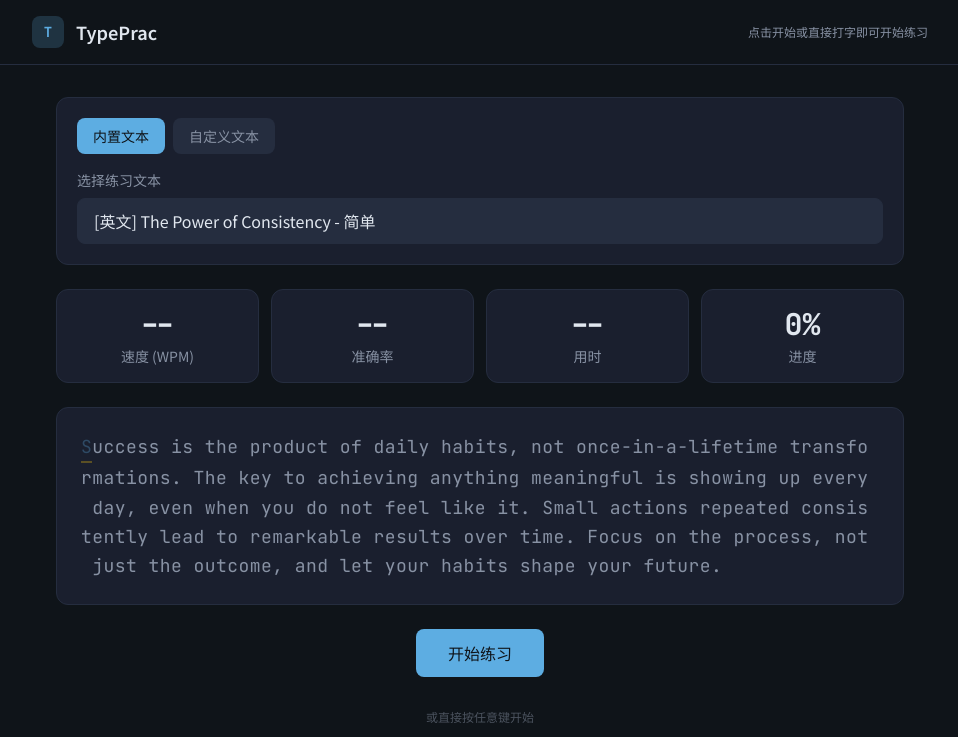
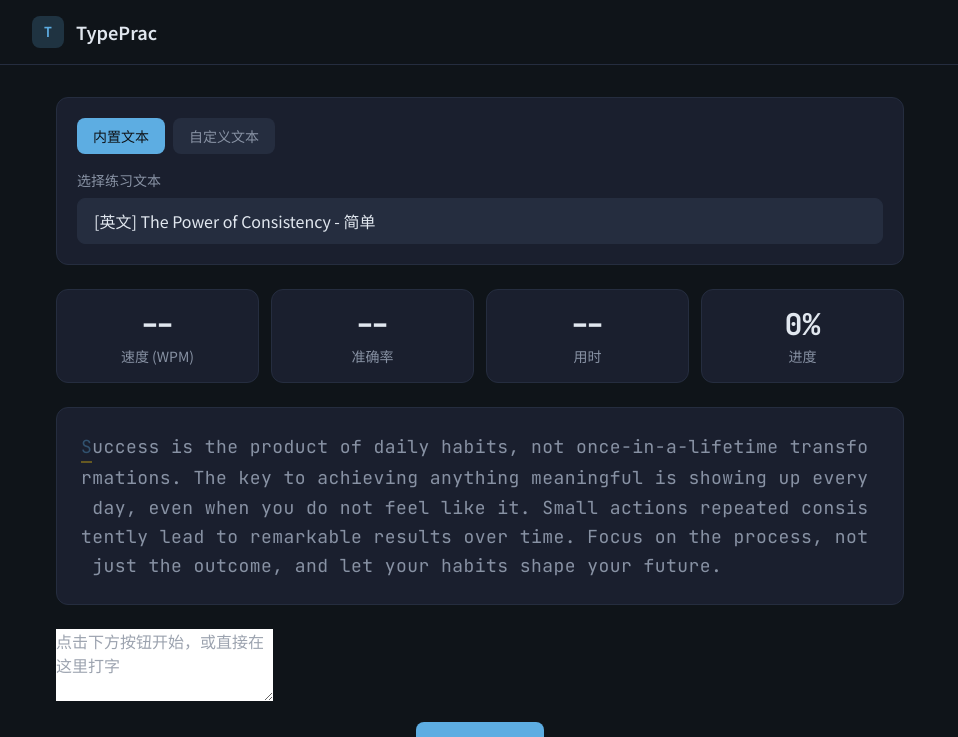
Before and after one commit to 74knhjcv9t-ship-it/typing-app, a React (Vite) app: page / in a window 1280 px wide. Shown: the top 737 px of the page, without its empty margins (160-1118 px from the left). Built offline with nearby package versions, Linux system fonts and the light colour scheme; the HTML template or start-up script is replaced by a standard one.

Commit message:
Rewrite: use visible textarea, no IME interception

```diff
--- a/src/App.tsx
+++ b/src/App.tsx
@@ -20,26 +20,11 @@ const App: React.FC = () => {
     return selectedText.content
   }, [mode, customText, selectedText])
 
-  const {
-    state,
-    composingText,
-    inputRef,
-    containerRef,
-    start,
-    reset,
-    handleKeyDown,
-    handleCompositionStart,
-    handleCompositionUpdate,
-    handleCompositionEnd,
-  } = useTyping(activeText)
+  const { state, inputRef, containerRef, start, reset, handleInput } = useTyping(activeText)
 
-  const loadHistory = useCallback(() => {
-    setHistory(getHistory())
-  }, [])
+  const loadHistory = useCallback(() => setHistory(getHistory()), [])
 
-  useEffect(() => {
-    loadHistory()
-  }, [loadHistory])
+  useEffect(() => { loadHistory() }, [loadHistory])
 
   useEffect(() => {
     if (state.stats && !showResult) {
@@ -59,26 +44,6 @@ const App: React.FC = () => {
     }
   }, [state.stats, showResult, mode, selectedText, loadHistory])
 
-  const handleSelectText = useCallback((text: PracticeText) => {
-    setSelectedText(text)
-    setShowResult(false)
-  }, [])
-
-  const handleCustomTextChange = useCallback((text: string) => {
-    setCustomText(text)
-    setShowResult(false)
-  }, [])
-
-  const handleRestart = useCallback(() => {
-    setShowResult(false)
-    reset()
-  }, [reset])
-
-  const handleModeChange = useCallback((newMode: 'builtin' | 'custom') => {
-    setMode(newMode)
-    setShowResult(false)
-  }, [])
-
   const correctCount = state.typedChars.filter(
     (ch, i) => i < state.text.length && ch === state.text[i]
   ).length
@@ -93,20 +58,17 @@ const App: React.FC = () => {
             </div>
             <h1 className="text-text-primary font-semibold text-lg">TypePrac</h1>
           </div>
-          <div className="text-text-secondary text-xs">
-            点击开始或直接打字即可开始练习
-          </div>
         </div>
       </header>
 
       <main className="flex-1 max-w-4xl mx-auto w-full px-6 py-8">
         <ModeSelector
           selectedId={selectedText.id}
-          onSelect={handleSelectText}
+          onSelect={(t) => { setSelectedText(t); setShowResult(false) }}
           customText={customText}
-          onCustomTextChange={handleCustomTextChange}
+          onCustomTextChange={(t) => { setCustomText(t); setShowResult(false) }}
           mode={mode}
-          onModeChange={handleModeChange}
+          onModeChange={(m) => { setMode(m); setShowResult(false) }}
         />
 
         <StatsPanel
@@ -119,58 +81,51 @@ const App: React.FC = () => {
           startTime={state.startTime}
         />
 
-        <div className="relative">
+        {/* 原文显示区 */}
         <TextDisplay
           ref={containerRef}
           text={activeText}
           currentIndex={state.currentIndex}
           typedChars={state.typedChars}
-            composingText={composingText}
         />
-          <input
+
+        {/* 可见输入框 */}
+        <textarea
           ref={inputRef}
-            className="typing-input"
-            onKeyDown={handleKeyDown}
-            onCompositionStart={handleCompositionStart}
-            onCompositionUpdate={handleCompositionUpdate}
-            onCompositionEnd={handleCompositionEnd}
+          className="typing-textarea"
+          onInput={handleInput}
+          placeholder={state.isActive ? '' : '点击下方按钮开始，或直接在这里打字'}
           autoComplete="off"
           autoCorrect="off"
           autoCapitalize="off"
           spellCheck={false}
+          rows={3}
         />
-        </div>
 
-        <div className="flex justify-center gap-3 mb-8">
+        <div className="flex justify-center gap-3 mt-4 mb-8">
           {!state.isActive && !state.isFinished ? (
             <button className="btn-primary px-8 py-3 text-base" onClick={start}>
               开始练习
             </button>
-          ) : state.isActive ? (
+          ) : (
             <button className="btn-secondary px-8 py-3 text-base" onClick={() => reset()}>
               重新开始
             </button>
-          ) : null}
+          )}
         </div>
-
-        {!state.isActive && !state.isFinished && (
-          <div className="text-center text-text-secondary/50 text-xs mb-8">
-            或直接按任意键开始
-          </div>
-        )}
 
         <HistoryPanel records={history} onRefresh={loadHistory} />
       </main>
 
       <footer className="border-t border-bg-tertiary px-6 py-3 text-center text-text-secondary/40 text-xs">
-        TypePrac - 专注打字练习
+        TypePrac - 直接在输入框中打字即可
       </footer>
 
       {showResult && state.stats && (
         <ResultModal
           stats={state.stats}
           textTitle={mode === 'builtin' ? selectedText.title : '自定义文本'}
-          onRestart={handleRestart}
+          onRestart={() => { setShowResult(false); reset() }}
           onClose={() => setShowResult(false)}
         />
       )}
```
Lines whose indentation alone changed are shown as unchanged.
